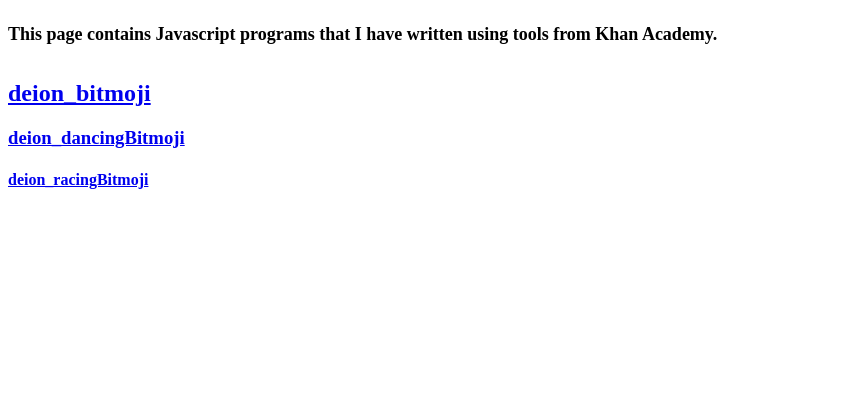
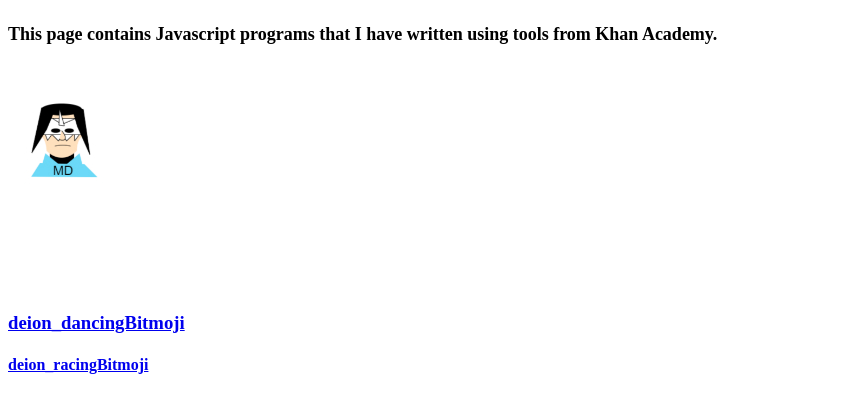
Before and after one commit to mathewdeion2/mathewdeion2.github.io, a plain HTML site: page javascripts.html in a window 1280 px wide. Shown: the part 351-764 px from the top of the page, without its empty margins (0-863 px from the left). Drawn offline with Linux system fonts and the light colour scheme; a script that the page names is missing.

Commit message:
Update javascripts.html

```diff
--- a/javascripts.html
+++ b/javascripts.html
@@ -37,7 +37,10 @@
 <p><font size ="4">
     This page contains Javascript programs that I have written using tools from Khan Academy.</font></p>
 
-<h2><a href="https://www.khanacademy.org/computer-programming/deion_bitmoji/6754516908474368">deion_bitmoji</a></h2><script src="https://www.khanacademy.org/computer-programming/deion_bitmoji/6754516908474368/embed.js?editor=no&buttons=no&author=no&embed=yes"></script>
+<h2><a href="https://www.khanacademy.org/computer-programming/deion_bitmoji/6754516908474368">
+    <img src="deion_bitmoji.jpg">
+</a>
+</h2>
 
 <h3><a href="https://www.khanacademy.org/computer-programming/deion_dancingbitmoji/6472151833346048">deion_dancingBitmoji</a></h2><script src="https://www.khanacademy.org/computer-programming/deion_dancingbitmoji/6472151833346048/embed.js?editor=no&buttons=no&author=no&embed=yes"></script>
 
```
